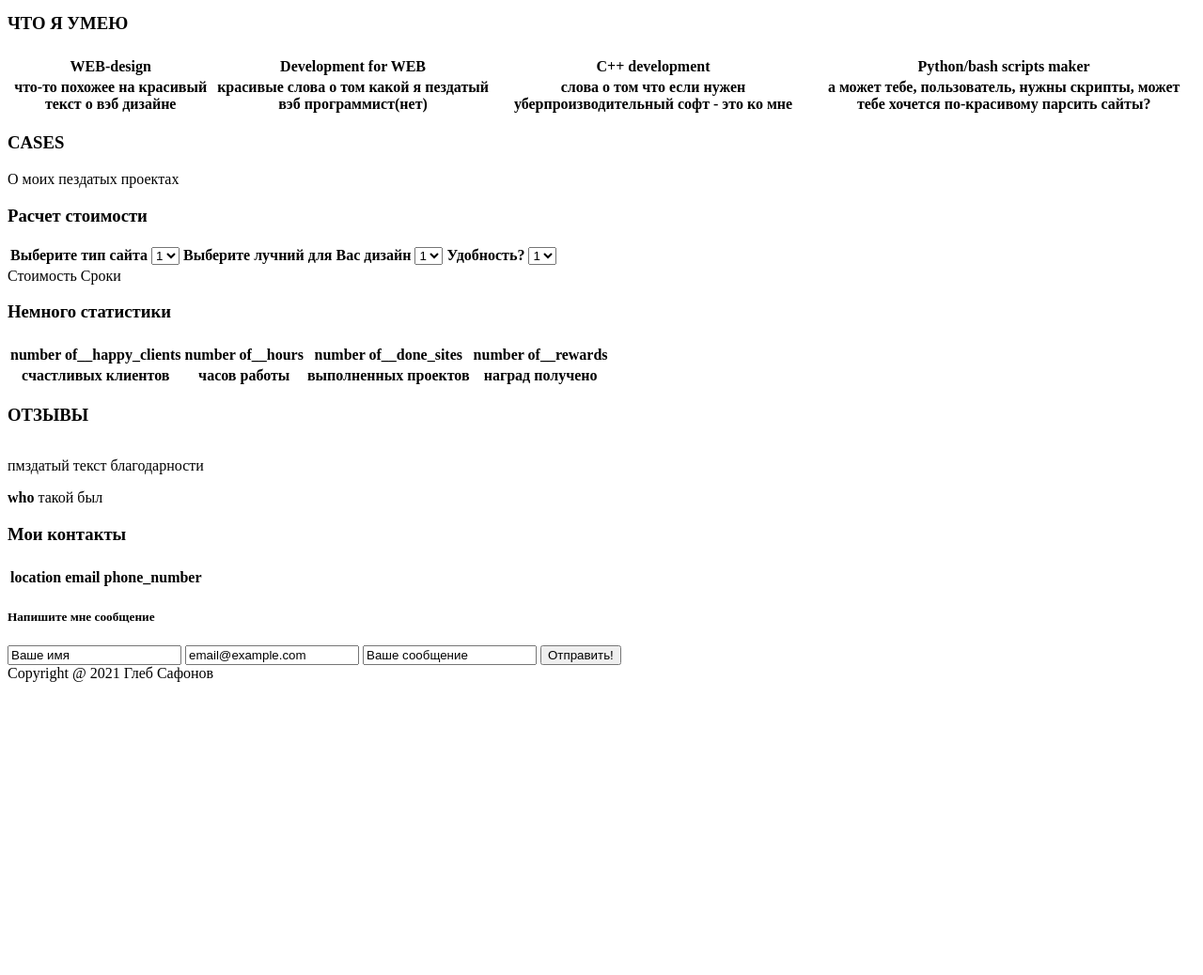
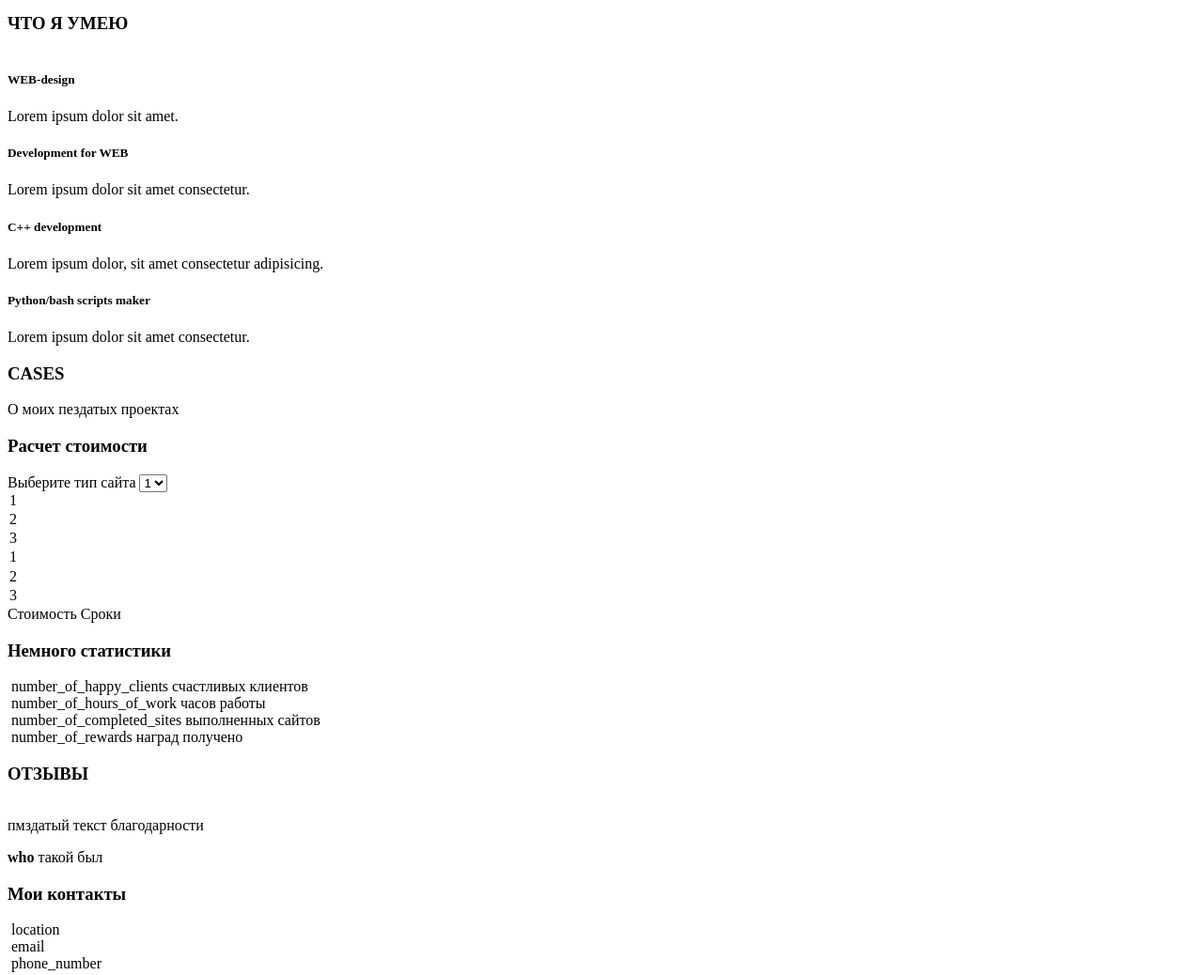
Before and after one commit to glebke/glebke.github.io, a plain HTML site: page src/index.html in a window 1280 px wide. Shown: the part 660-1698 px from the top of the page at 94% size. Before the commit the page ends 1394 px from the top, so only its background shows below. Drawn offline with Linux system fonts and the light colour scheme.

Commit message:
updated index.html
fixed html logic (table -> div)

```diff
--- a/src/index.html
+++ b/src/index.html
@@ -63,26 +63,37 @@
 
     <div class="what_can_i_do">
         <h3>ЧТО Я УМЕЮ</h3>
-        <table>
-            <tr>
-                <th><img src=""></th>
-                <th><img src=""></th>
-                <th><img src=""></th>
-                <th><img src=""></th>
-            </tr>
-            <tr>
-                <th>WEB-design</th>
-                <th>Development for WEB</th>
-                <th>C++ development</th>
-                <th>Python/bash scripts maker</th>
-            </tr>
-            <tr>
-                <th>что-то похожее на красивый текст о вэб дизайне</th>
-                <th>красивые слова о том какой я пездатый вэб программист(нет)</th>
-                <th>слова о том что если нужен уберпроизводительный софт - это ко мне</th>
-                <th>а может тебе, пользователь, нужны скрипты, может тебе хочется по-красивому парсить сайты?</th>
-            </tr>
-        </table>
+        <div class="table_web">
+            <img src="">
+            <h5>WEB-design</h5>
+            <span>
+                Lorem ipsum dolor sit amet.
+            </span>
+        </div>
+
+        <div class="table_web_dev">
+            <img src=""></th>
+            <h5>Development for WEB</h5>
+            <span>
+                Lorem ipsum dolor sit amet consectetur.
+            </span>
+        </div>
+
+        <div class="table_cpp">
+            <img src=""></th>
+            <h5>C++ development</h5>
+            <span>
+                Lorem ipsum dolor, sit amet consectetur adipisicing.
+            </span>
+        </div>
+
+        <div class="table_python">
+            <img src=""></th>
+            <h5>Python/bash scripts maker</h5>
+            <span>
+                Lorem ipsum dolor sit amet consectetur.
+            </span>
+        </div>
 
     </div>
 
@@ -96,33 +107,32 @@
 
     <div class="pricings">
         <h3>Расчет стоимости</h3>
-        <table>
-            <tr>
-                <th>
+
+        <div class="type_of_website">
             <label for="type_of_website">Выберите тип сайта</label>
             <select name="type_of_website">
                 <option value="1">1</option>
                 <option value="2">2</option>
                 <option value="3">3</option>
             </select>
-                </th>
-                <th>
-                    <label for="design">Выберите лучний для Вас дизайн</label>
-                    <select name="design">
+        </div>
+
+        <div class="type_of_design">
+            <label for="type_of_design">
                 <option value="1">1</option>
                 <option value="2">2</option>
                 <option value="3">3</option>
-                    </select>
-                </th>
-                <th>
-                    <label for="adaptability">Удобность?</label>
-                    <select name="design">
+            </label>
+        </div>
+
+        <div class="type_of_adaptability">
+            <label for="type_of_adaptability">
                 <option value="1">1</option>
                 <option value="2">2</option>
                 <option value="3">3</option>
-                    </select>
-                </th>
-        </table>
+            </label>
+        </div>
+
 
         <span>Стоимость</span>
         <span>Сроки</span>
@@ -130,26 +140,30 @@
 
     <div class="statistics">
         <h3>Немного статистики</h3>
-        <table>
-            <tr>
-                <th><img src=""></th>
-                <th><img src=""></th>
-                <th><img src=""></th>
-                <th><img src=""></th>
-            </tr>
-            <tr>
-                <th>number of__happy_clients</th>
-                <th>number of__hours</th>
-                <th>number of__done_sites</th>
-                <th>number of__rewards</th>
-            </tr>
-            <tr>
-                <th>счастливых клиентов</th>
-                <th>часов работы</th>
-                <th>выполненных проектов</th>
-                <th>наград получено</th>
-            </tr>
-        </table>
+        <div class="chart_statistics_clients">
+            <img src=""></th>
+            <span>number_of_happy_clients</span>
+            <span>счастливых клиентов</span>
+        </div>
+
+        <div class="chart_statistics_hours">
+            <img src=""></th>
+            <span>number_of_hours_of_work</span>
+            <span>часов работы</span>
+        </div>
+
+        <div class="chart_statistics_completed_sites">
+            <img src=""></th>
+            <span>number_of_completed_sites</span>
+            <span>выполненных сайтов</span>
+        </div>
+
+        <div class="chart_statistics_rewards">
+            <img src=""></th>
+            <span>number_of_rewards</span>
+            <span>наград получено</span>
+        </div>
+
     </div>
 
     <div class="rewiews">
@@ -161,18 +175,19 @@
 
     <div class="contact_me">
         <h3>Мои контакты</h3>
-            <table>
-                <tr>
-                    <th><img src=""></th>
-                    <th><img src=""></th>
-                    <th><img src=""></th>
-                </tr>
-                <tr>
-                    <th>location</th>
-                    <th>email</th>
-                    <th>phone_number</th>
-                </tr>
-            </table>
+            <div class="chart_contact_me_location">
+                <img src="">
+                <span>location</span>
+            </div>
+            <div class="chart_contact_me_email">
+                <img src="">
+                <span>email</span>
+            </div>
+            <div class="chart_contact_me_phone_number">
+                <img src="">
+                <span>phone_number</span>
+            </div>
+
         <h5>Напишите мне сообщение</h5>
         <input type="text"  value="Ваше имя">
         <input type="email" value="email@example.com">
```
Lines whose indentation alone changed are shown as unchanged.
